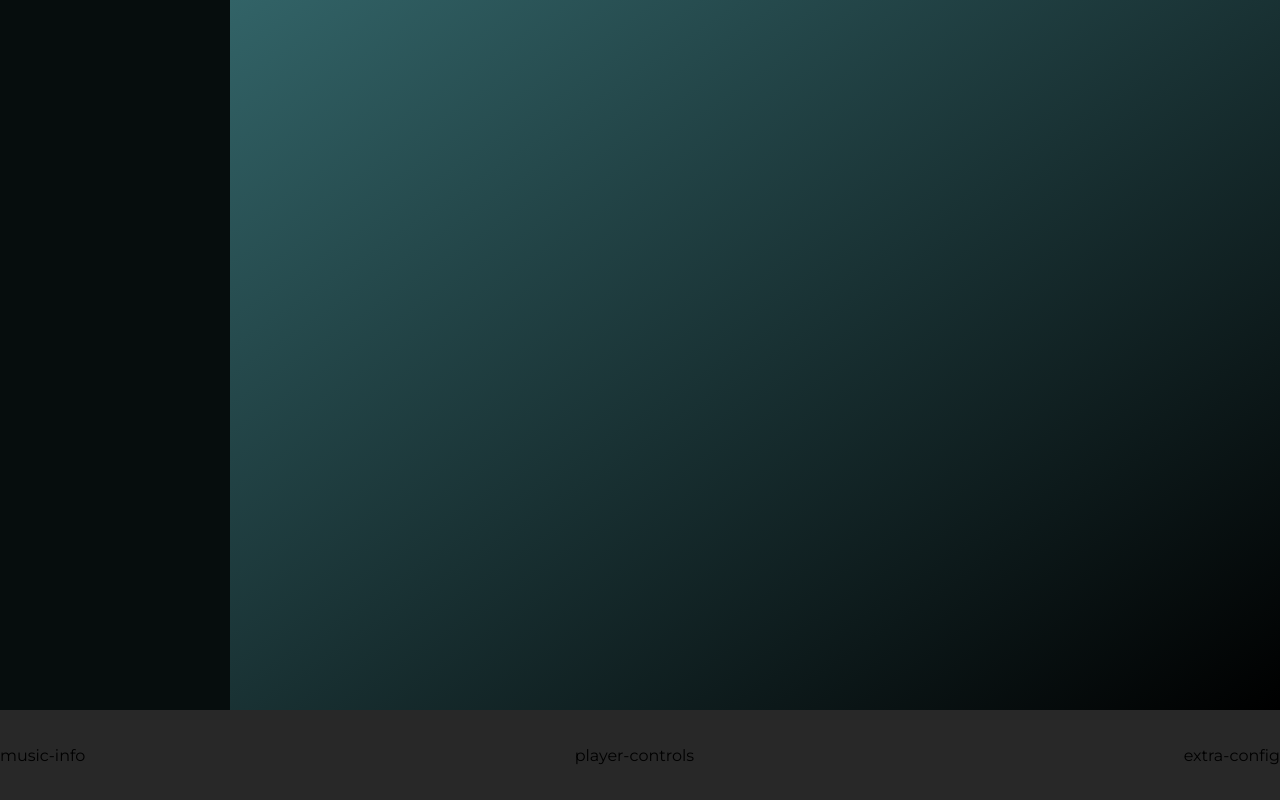
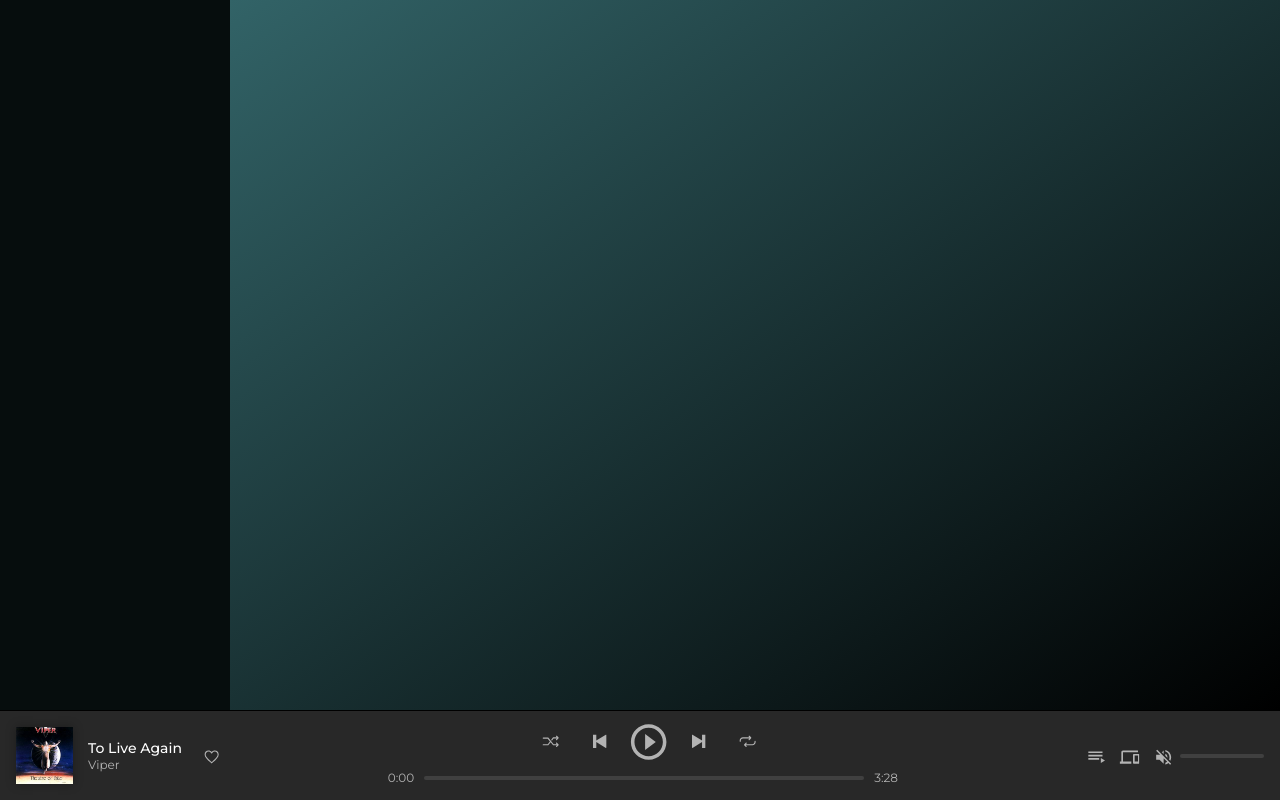
Before and after one commit to JoaoVSouto/spotify-page-clone, a React (Create React App) app: page / in a window 1280 px wide. Built offline with nearby package versions, Linux system fonts and the light colour scheme.

Commit message:
finishes player styling

```diff
--- a/package.json
+++ b/package.json
@@ -4,8 +4,10 @@
   "private": true,
   "dependencies": {
     "node-sass": "^4.12.0",
+    "rc-slider": "^8.6.13",
     "react": "^16.8.6",
     "react-dom": "^16.8.6",
+    "react-icons": "^3.7.0",
     "react-scripts": "3.0.1"
   },
   "scripts": {
--- a/src/components/Player/index.js
+++ b/src/components/Player/index.js
@@ -1,12 +1,118 @@
-import React from 'react';
+import React, { useState } from 'react';
 import './player.scss';
 
+import Slider from 'rc-slider';
+import 'rc-slider/assets/index.css';
+
+import {
+  IoMdHeartEmpty,
+  IoMdHeart,
+  IoIosSkipBackward,
+  IoIosSkipForward,
+  IoIosShuffle,
+  IoIosRepeat
+} from 'react-icons/io';
+import {
+  MdPlayCircleOutline,
+  MdPauseCircleOutline,
+  MdPlaylistPlay,
+  MdVolumeUp,
+  MdVolumeDown,
+  MdVolumeOff,
+  MdDevices
+} from 'react-icons/md';
+import musicAlbum from '../../assets/music-album.jpg';
+
 const Player = () => {
+  const [time, setTime] = useState('0:00');
+  const [play, setPlay] = useState(true);
+  const [volume, setVolume] = useState('mute');
+  const [like, setLike] = useState(false);
+
+  const handleTime = percentage => {
+    const totalSeconds = 208;
+    const currentTotalSeconds = parseInt((totalSeconds * percentage) / 100);
+    const currentMinutes = Math.floor(currentTotalSeconds / 60);
+    let currentSeconds = currentTotalSeconds - currentMinutes * 60;
+    if (currentSeconds < 10) {
+      currentSeconds = '0' + currentSeconds;
+    }
+    setTime(`${currentMinutes}:${currentSeconds}`);
+  };
+
+  const handleVolume = percentage => {
+    if (percentage === 0) {
+      setVolume('mute');
+    } else if (percentage > 0 && percentage <= 50) {
+      setVolume('low');
+    } else {
+      setVolume('high');
+    }
+  };
+
   return (
     <div className="player-container">
-      <div className="music-info">music-info</div>
-      <div className="player-controls">player-controls</div>
-      <div className="extra-config">extra-config</div>
+      <div className="player-container__info">
+        <img src={musicAlbum} alt="music album" />
+        <div className="music-name">
+          <h3>To Live Again</h3>
+          <span>Viper</span>
+        </div>
+        <button
+          type="button"
+          className="heart-icon"
+          onClick={() => setLike(!like)}>
+          {like ? (
+            <IoMdHeart className="heart-icon__full" />
+          ) : (
+            <IoMdHeartEmpty className="heart-icon__empty" />
+          )}
+        </button>
+      </div>
+      <div className="player-container__controls">
+        <div className="controls-buttons">
+          <button className="icon-suffle">
+            <IoIosShuffle />
+          </button>
+          <button className="icon-backward">
+            <IoIosSkipBackward />
+          </button>
+          <button className="icon-play" onClick={() => setPlay(!play)}>
+            {play ? <MdPlayCircleOutline /> : <MdPauseCircleOutline />}
+          </button>
+          <button className="icon-forward">
+            <IoIosSkipForward className="forward-icon" />
+          </button>
+          <button className="icon-repeat">
+            <IoIosRepeat className="repeat-icon" />
+          </button>
+        </div>
+        <div className="slider">
+          <div className="music-time">{time}</div>
+          <Slider onChange={percentage => handleTime(percentage)} />
+          <div className="music-time">3:28</div>
+        </div>
+      </div>
+      <div className="player-container__extra">
+        <button className="icon-queue">
+          <MdPlaylistPlay />
+        </button>
+        <button className="icon-devices">
+          <MdDevices />
+        </button>
+        <button className="icon-sound">
+          {volume === 'high' ? (
+            <MdVolumeUp />
+          ) : volume === 'low' ? (
+            <MdVolumeDown />
+          ) : (
+            <MdVolumeOff />
+          )}
+        </button>
+        <div className="slider">
+          <Slider onChange={percentage => handleVolume(percentage)} />
+        </div>
+      </div>
     </div>
   );
 };
--- a/src/components/Player/player.scss
+++ b/src/components/Player/player.scss
@@ -1,7 +1,247 @@
+// TODO: create mixins
+
 .player-container {
   background-color: #282828;
   grid-area: player;
   display: flex;
   align-items: center;
   justify-content: space-between;
+  padding: 0 16px;
+  border-top: 1px solid black;
+
+  &__info {
+    height: 100%;
+    display: flex;
+    align-items: center;
+    justify-content: center;
+
+    img {
+      width: 57px;
+      height: 57px;
+      box-shadow: 0 0 10px rgba($color: #000, $alpha: 0.3);
+    }
+
+    .music-name {
+      display: flex;
+      flex-direction: column;
+      justify-content: center;
+      margin: 0 15px;
+
+      h3 {
+        color: white;
+        font-size: 14px;
+        font-weight: 500;
+      }
+
+      span {
+        color: #b3b3b3;
+        font-size: 12px;
+      }
+    }
+
+    .heart-icon {
+      background: transparent;
+      border: none;
+      transform: scale(1.3);
+      margin-left: 8px;
+
+      &__full {
+        color: #49ba55;
+
+        &:hover {
+          color: #1ed760;
+        }
+
+        &:active {
+          color: #49ba55;
+        }
+      }
+
+      &__empty {
+        color: #b3b3b3;
+
+        &:hover {
+          color: white;
+        }
+
+        &:active {
+          color: #b3b3b3;
+        }
+      }
+
+
+      svg {
+        vertical-align: middle;
+      }
+    }
+  }
+
+  &__controls {
+    width: 40%;
+    height: 100%;
+    flex-grow: 0.55;
+    color: #b3b3b3;
+    display: flex;
+    flex-direction: column;
+    justify-content: space-around;
+    align-items: center;
+
+    .controls-buttons {
+      width: 80%;
+      display: flex;
+      align-items: center;
+      justify-content: center;
+      padding-top: 10px;
+
+      button {
+        background: transparent;
+        border: none;
+        color: inherit;
+        transform: scale(1.6);
+        margin: 0 18px;
+
+        &:hover {
+          color: white;
+        }
+
+        &:active {
+          color: inherit;
+        }
+
+        &.icon-play {
+          transform: scale(3.2);
+          margin-bottom: 2px;
+
+          &:hover {
+            transform: scale(3.4);
+          }
+
+          &:active {
+            transform: scale(3.2);
+          }
+        }
+      }
+
+      svg {
+        vertical-align: middle;
+      }
+    }
+
+    .slider {
+      width: 100%;
+      max-width: 550px;
+      display: flex;
+      font-size: 12px;
+      padding-bottom: 5px;
+
+      .music-time {
+        width: 40px;
+
+        &:first-child {
+          text-align: right;
+        }
+      }
+
+      .rc-slider {
+        width: 80%;
+        margin: 0 10px;
+        padding-top: 6px;
+
+        &:hover,
+        &:active {
+          .rc-slider-track {
+            background-color: #49ba55;
+          }
+
+          .rc-slider-handle {
+            opacity: 1;
+          }
+        }
+
+        &-rail {
+          background-color: #404040;
+        }
+
+        &-track {
+          background-color: #b3b3b3;
+        }
+
+        &-handle {
+          border: none;
+          cursor: unset;
+          opacity: 0;
+
+          &:active {
+            cursor: inherit;
+            box-shadow: none;
+          }
+        }
+      }
+    }
+  }
+
+  &__extra {
+    height: 100%;
+    display: flex;
+    justify-content: flex-end;
+    align-items: center;
+    color: #b3b3b3;
+
+    button {
+      background-color: transparent;
+      border: none;
+      color: inherit;
+      margin: 0 10px;
+      transform: scale(1.5);
+
+      &:hover {
+        color: white;
+      }
+
+      &:active {
+        color: inherit;
+      }
+
+      svg {
+        vertical-align: middle;
+      }
+    }
+
+    .slider {
+      width: 84px;
+
+      .rc-slider {
+
+        &:hover,
+        &:active {
+          .rc-slider-track {
+            background-color: #49ba55;
+          }
+
+          .rc-slider-handle {
+            opacity: 1;
+          }
+        }
+
+        &-rail {
+          background-color: #404040;
+        }
+
+        &-track {
+          background-color: #b3b3b3;
+        }
+
+        &-handle {
+          border: none;
+          cursor: unset;
+          opacity: 0;
+
+          &:active {
+            cursor: inherit;
+            box-shadow: none;
+          }
+        }
+      }
+    }
+  }
 }
--- a/src/index.scss
+++ b/src/index.scss
@@ -1,4 +1,4 @@
-@import url('https://fonts.googleapis.com/css?family=Montserrat:400,700&display=swap');
+@import url('https://fonts.googleapis.com/css?family=Montserrat:400,500,700&display=swap');
 
 * {
   padding: 0;
@@ -16,4 +16,5 @@ body,
 body {
   font-family: 'Montserrat', sans-serif;
   background-color: #181818;
+  overflow: hidden;
 }
```
Also changed, not shown: src/assets/music-album.jpg (added), 1 other file (tests, documents, lock files or other folders).
